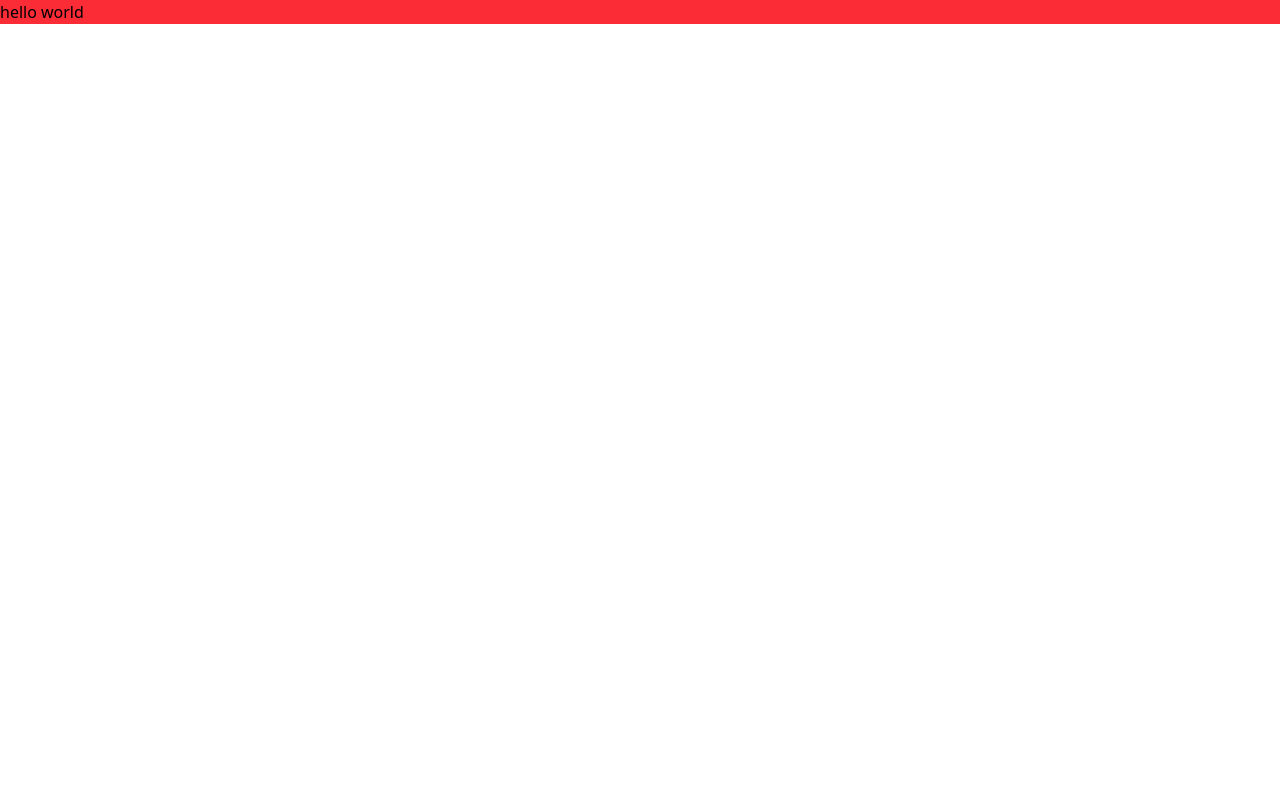
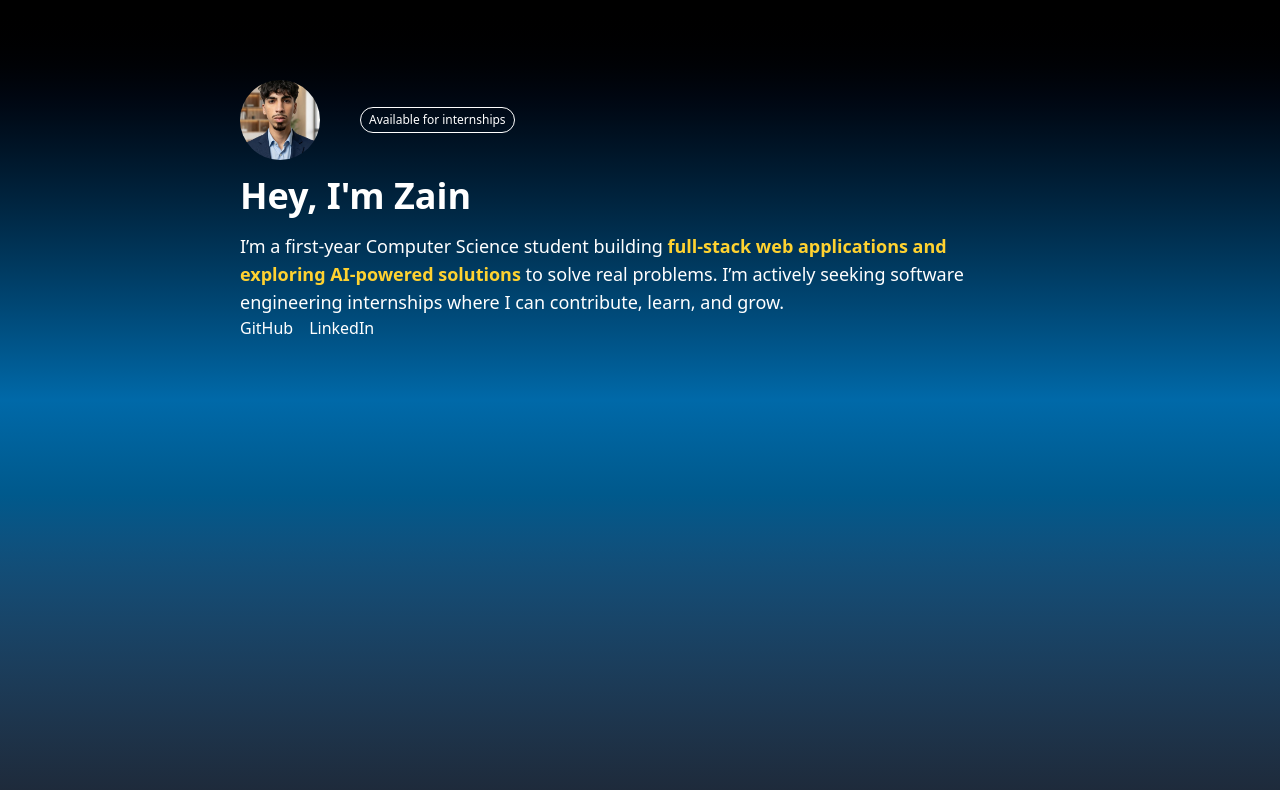
Before and after one commit to ZainX38/portfolio, a React (Vite) app: page / in a window 1280 px wide. Shown: the top 790 px of the page. Built offline with nearby package versions, Linux system fonts and the light colour scheme.

Commit message:
Created structure of Hero section

```diff
--- a/src/App.jsx
+++ b/src/App.jsx
@@ -1,10 +1,13 @@
 import './input.css'
+import Hero from './components/sections/Hero.jsx'
 
 function App() {
   return (
-    <div className="bg-red-500">
-      hello world
-    </div>
+    <main className="bg-linear-to-b from-black via-sky-700 to-gray-800
+    min-h-screen text-white px-60 py-20 font-sans">
+      <Hero />
+    </main>
+
   )
 }
 
--- /dev/null
+++ b/src/components/sections/Hero.jsx
@@ -0,0 +1,30 @@
+import React from 'react';
+
+function Hero() {
+    return (
+        <section>
+            <div className="flex flex-row items-center gap-10 mb-4">
+                <img src="/src/assets/images/zain.webp" alt="Hero Image" className="
+                w-20 h-20 object-cover rounded-full
+                "></img>
+                <a href="#" className="rounded-4xl border border-white px-2 py-1 text-xs">
+                    Available for internships
+                </a>
+            </div>
+
+            <h1 className="text-4xl font-bold mb-4">Hey, I'm Zain</h1>
+
+            <p className="text-lg max-w-3xl">
+                I’m a first-year Computer Science student building <span className='font-bold text-amber-300'> full-stack web applications and exploring AI-powered solutions </span>to solve real problems.
+                I’m actively seeking software engineering internships where I can contribute, learn, and grow.
+            </p>
+
+            <div className='flex flex-row gap-4'>
+                <a>GitHub</a>
+                <a>LinkedIn</a>
+            </div>
+        </section>
+    )
+}
+
+export default Hero
```
Also changed, not shown: src/assets/images/zain.webp (added).
